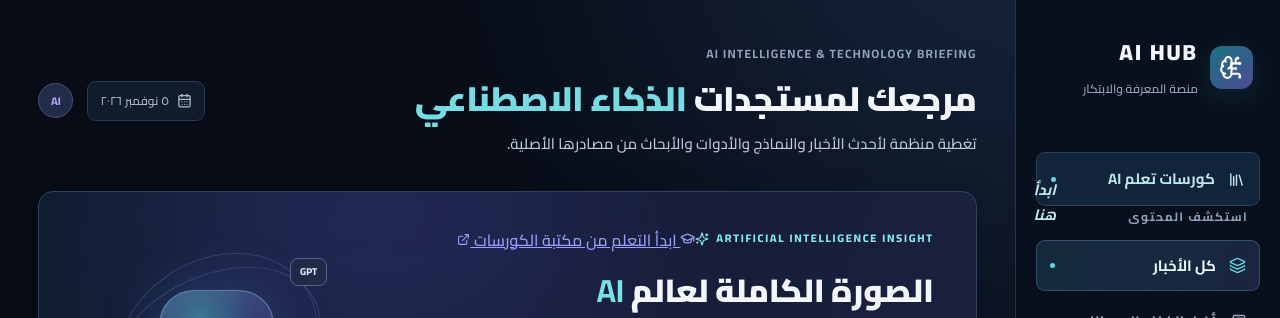
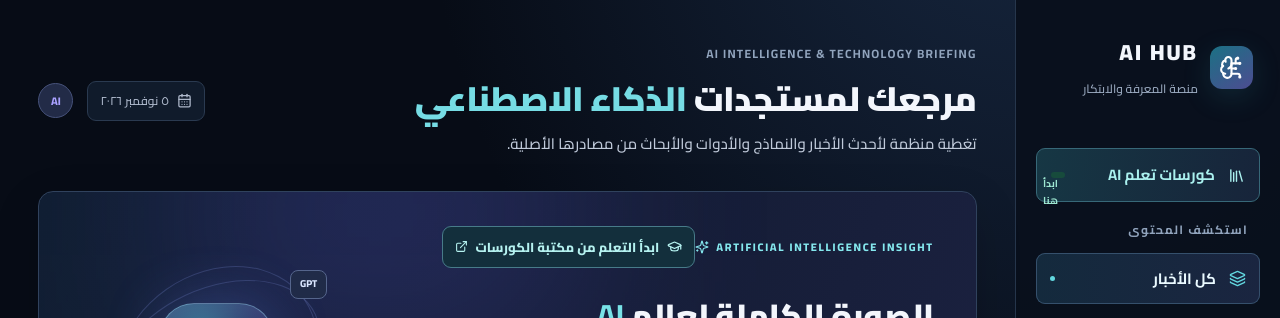
Before and after one commit to ahmedmoh2941/news, a Next.js app: page / in a window 1280 px wide. Shown: the top 318 px of the page. Built offline with nearby package versions, Linux system fonts and the light colour scheme; no server answers; the database is empty.

Commit message:
Highlight course library in homepage navigation

```diff
--- a/app/globals.css
+++ b/app/globals.css
@@ -243,3 +243,9 @@ body{font-size:16px;line-height:1.85}
  .models-header>p{font-size:14px}
  .model-card{min-height:0}
 }
+
+/* Make the learning library the clearest entry point */
+.courses-nav-link{border:1px solid #376878!important;background:linear-gradient(100deg,#163744,#17243a)!important;color:#aaf1ef!important;margin:10px 0 17px!important;min-height:48px}
+.courses-nav-link i{font-style:normal;font-size:10px;color:#9ee8d2;background:#174b3c;border-radius:20px;padding:3px 7px;margin-right:auto}
+.hero-course-link{display:inline-flex;align-items:center;gap:8px;margin:0 0 12px;padding:8px 12px;border:1px solid #477b89;border-radius:9px;background:#132f3c;color:#b5f2f0;text-decoration:none;font-size:13px;font-weight:800}
+@media(max-width:700px){.courses-nav-link{margin:7px 0 12px!important}.hero-course-link{font-size:12px}}
```
